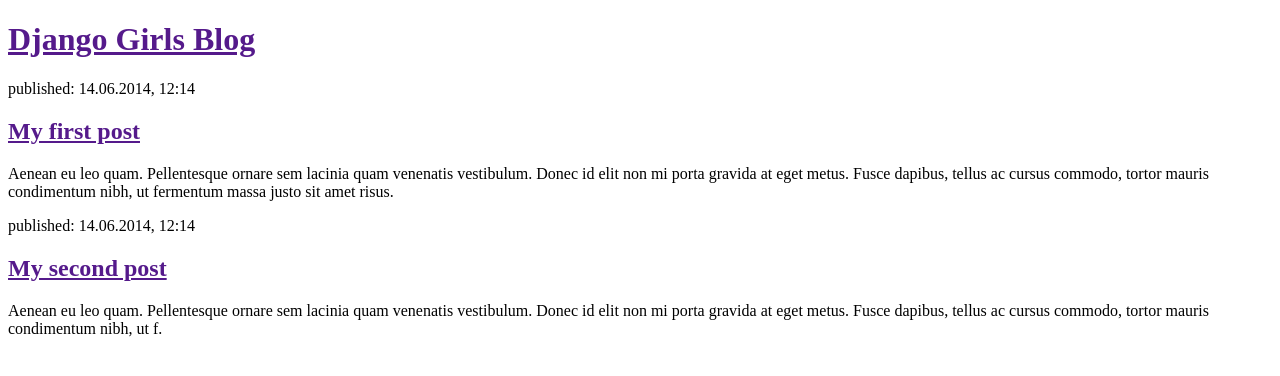
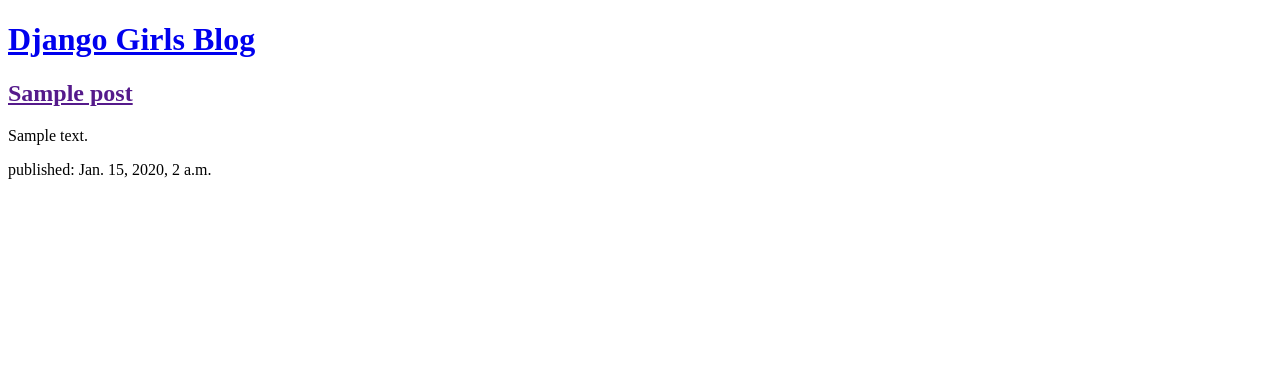
Before and after one commit to Nineteen991/my-first-blog, a Django app: template blog/templates/blog/post_list.html in a window 1280 px wide. Shown: the top 376 px of the page. Run offline with Django 3.2, Linux system fonts and the light colour scheme; the template is opened without the code that fills it: values that come from a table or form of the project are taken from there, others are empty; tables that the repository leaves empty hold one stand-in row (values such as "Sample post").

Commit message:
modified templates to display posts from database

```diff
--- a/blog/templates/blog/post_list.html
+++ b/blog/templates/blog/post_list.html
@@ -8,20 +8,20 @@
   <body>
 
     <div>
-      <h1><a href="">Django Girls Blog</a></h1>
+      <h1><a href="/">Django Girls Blog</a></h1>
     </div>
 
-    <div>
-        <p>published: 14.06.2014, 12:14</p>
-        <h2><a href="">My first post</a></h2>
-        <p>Aenean eu leo quam. Pellentesque ornare sem lacinia quam venenatis vestibulum. Donec id elit non mi porta gravida at eget metus. Fusce dapibus, tellus ac cursus commodo, tortor mauris condimentum nibh, ut fermentum massa justo sit amet risus.</p>
-    </div>
+    {% for post in posts %}
 
-    <div>
-        <p>published: 14.06.2014, 12:14</p>
-        <h2><a href="">My second post</a></h2>
-        <p>Aenean eu leo quam. Pellentesque ornare sem lacinia quam venenatis vestibulum. Donec id elit non mi porta gravida at eget metus. Fusce dapibus, tellus ac cursus commodo, tortor mauris condimentum nibh, ut f.</p>
-    </div>
+      <div>
+
+          <h2><a href="">{{ post.title }}</a></h2>
+          <p>{{ post.text|linebreaksbr }}</p>
+          <p>published: {{ post.published_date }}</p>
+
+      </div>
+
+    {% endfor %}
 
   </body>
 
```
Also changed, not shown: blog/views.py (+8 -1 lines).
